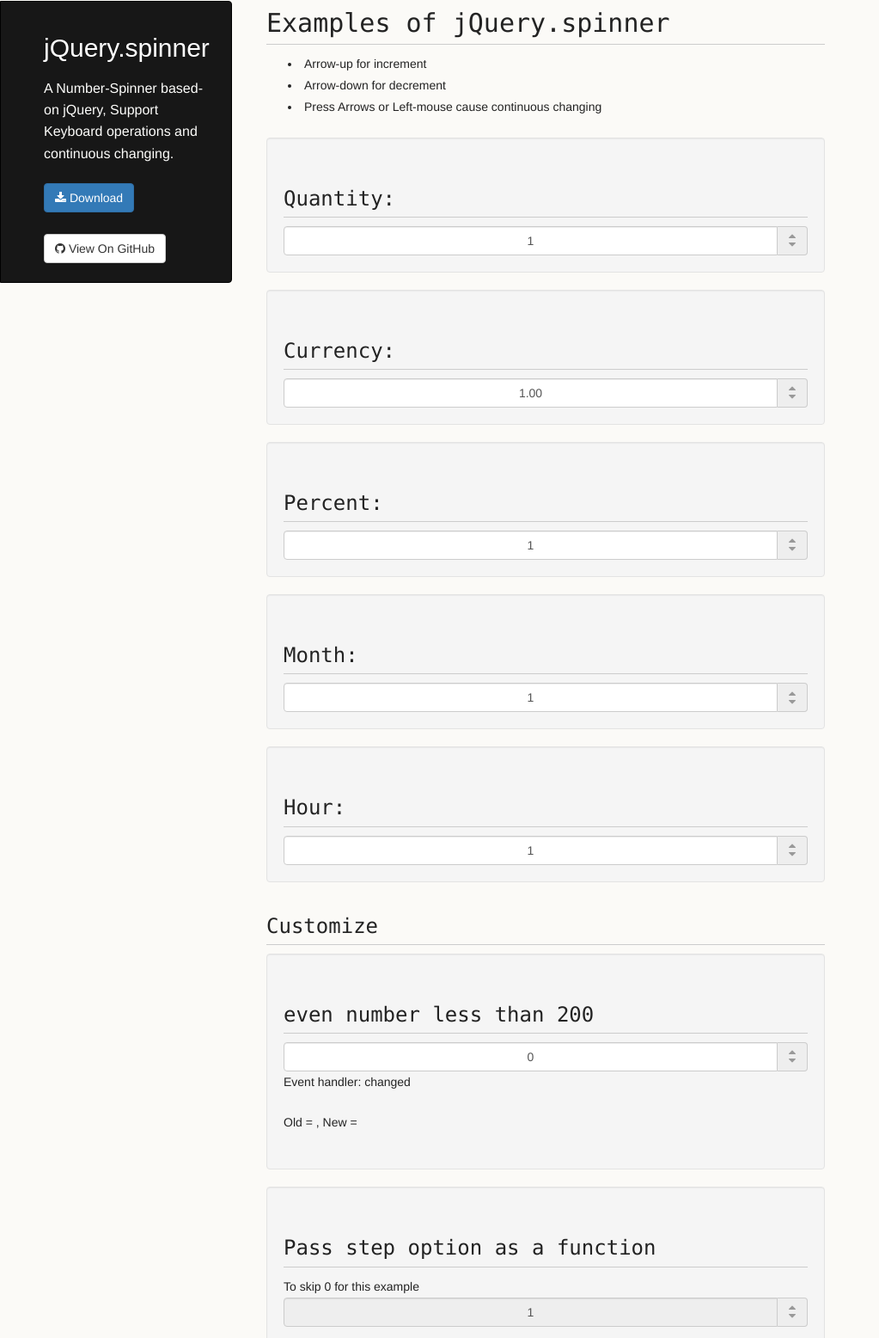
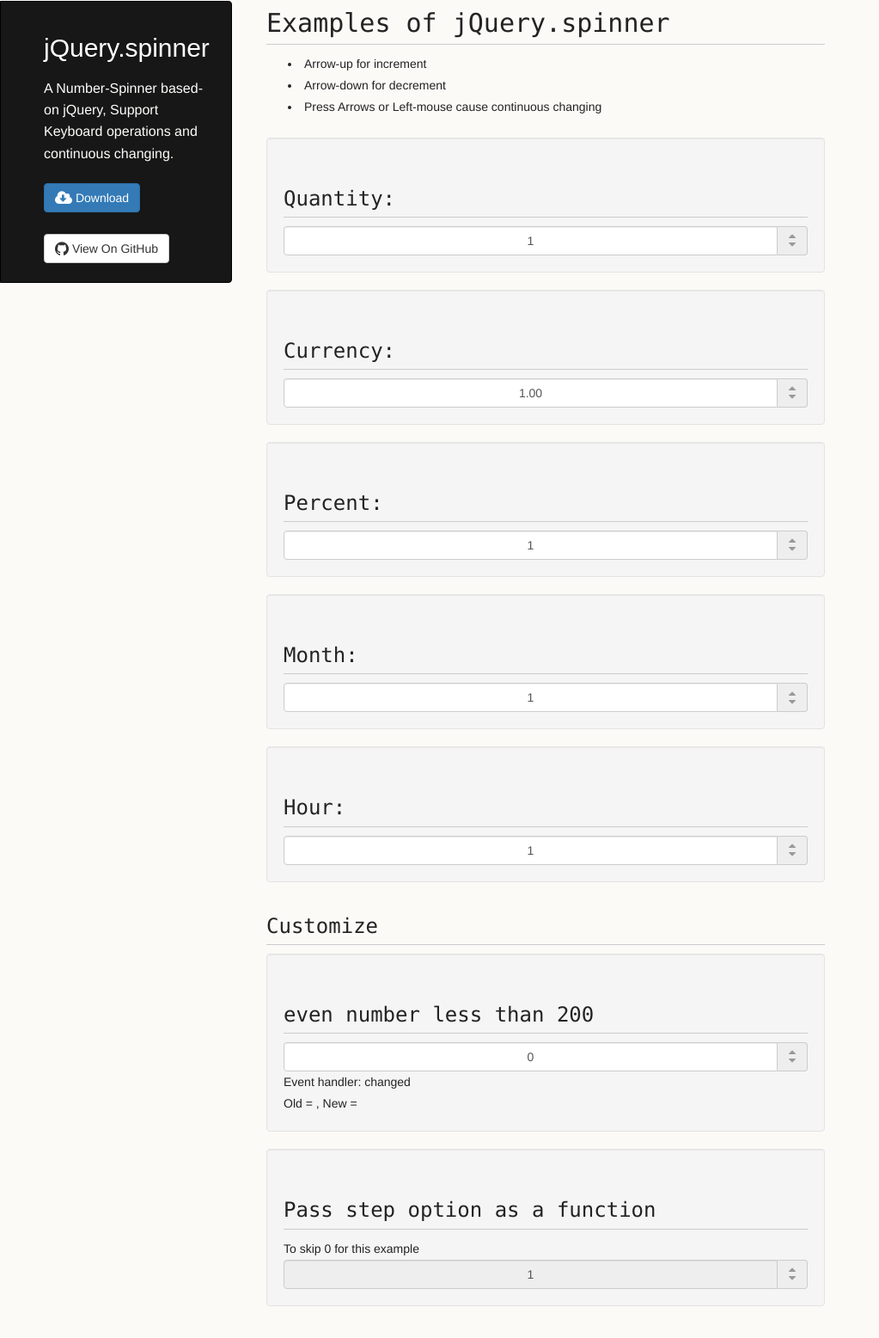
Before and after one commit to vsn4ik/input-spinner, a website: page docs/index.html in a window 1280 px wide. Shown: the part 39-1595 px from the top of the page at 86% size, without its empty margins (0-1023 px from the left). Drawn offline with nearby package versions, Linux system fonts and the light colour scheme.

Commit message:
Update docs

```diff
--- a/docs/assets/css/old.css
+++ b/docs/assets/css/old.css
@@ -41,7 +41,7 @@
   margin: 36px 0 10px;
 }
 
-p, ul, ol, table, dl {
+header p, ul, ol, table, dl {
   margin: 0 0 22px;
 }
 
--- a/docs/index.html
+++ b/docs/index.html
@@ -43,10 +43,10 @@
         <h1 class="header">jQuery.spinner</h1>
         <p class="header">A Number-Spinner based-on jQuery, Support Keyboard operations and continuous changing.</p>
 
-        <a class="btn btn-primary" href="https://github.com/vsn4ik/jquery.spinner/archive/master.zip"><i class="fa fa-download" aria-hidden="true"></i>&nbsp;Download</a>
+        <a class="btn btn-primary" href="https://github.com/vsn4ik/jquery.spinner/archive/master.zip"><i class="fa fa-cloud-download fa-lg"></i>&nbsp;Download</a>
         <br>
         <br>
-        <a class="btn btn-default" href="https://github.com/vsn4ik/jquery-spinner" target="_blank"><i class="fa fa-github" aria-hidden="true"></i>&nbsp;View On GitHub</a>
+        <a class="btn btn-default" href="https://github.com/vsn4ik/jquery-spinner" target="_blank"><i class="fa fa-github fa-lg"></i>&nbsp;View On GitHub</a>
       </header>
 
       <section>
```
